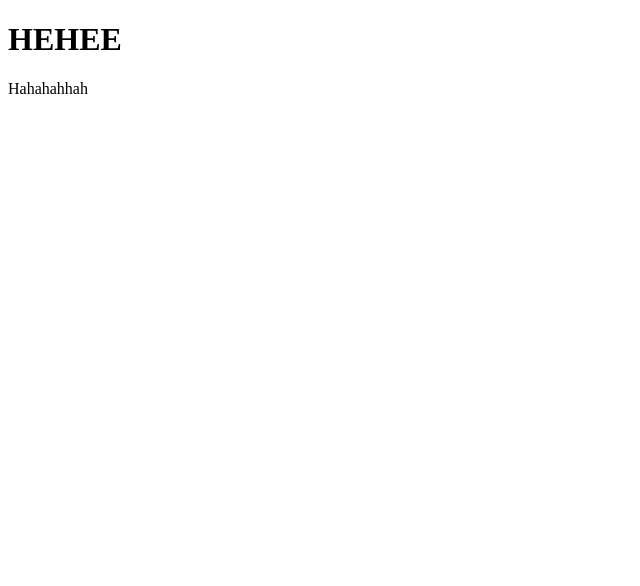
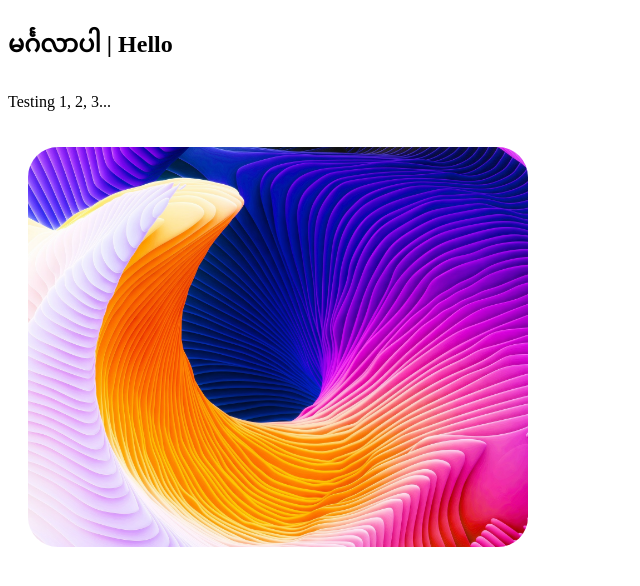
Before and after one commit to KaungKhantSiThu/kaungkhantsithu.github.io, a plain HTML site: page index.html in a window 1280 px wide. Shown: the whole page, without its empty margins (0-640 px from the left). Drawn offline with Linux system fonts and the light colour scheme.

Commit message:
added image and title

```diff
--- a/index.html
+++ b/index.html
@@ -2,14 +2,24 @@
 <html lang="en">
     <meta name="viewport" content="width=device-width, initial-scale=1" charset="utf-8">
     <head>
-        <title>Kaung</title>
+        <title>Kaung Khant</title>
     </head>
+    <style>
+        #imgCorner {
+            border-radius: 50px;
+            padding: 20px;
+            width: 500px;
+            height: 400px;
+            object-fit: cover;
+        }
+    </style>
     <body>
-        <h1>
-            HEHEE
-        </h1>
+        <h2>
+            မင်္ဂလာပါ | Hello
+        </h2>
         <p>
-            Hahahahhah
+            Testing 1, 2, 3...
         </p>
+        <img src="wallpaper.jpg" alt="2k Wallpaper" id="imgCorner"></img>
     </body>
 </html>
```
Also changed, not shown: wallpaper.jpg (added), 1 other file.
